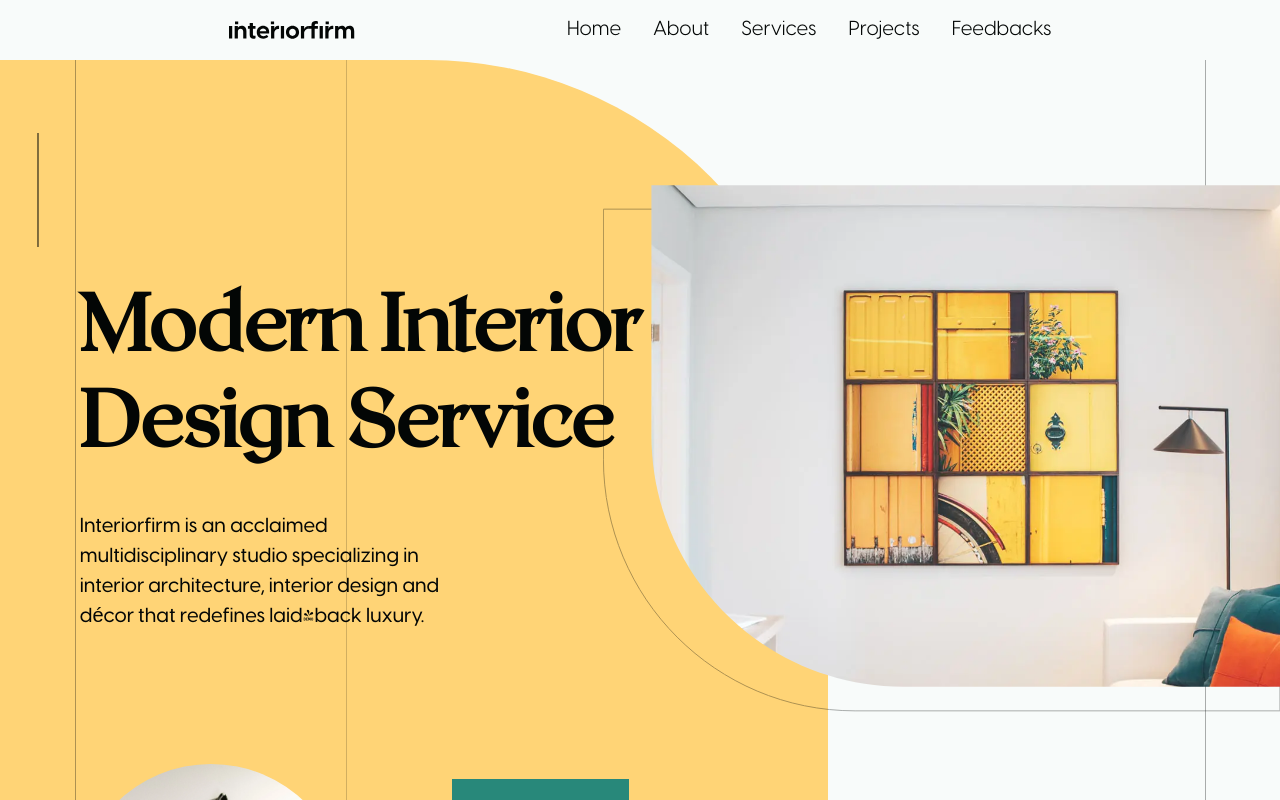
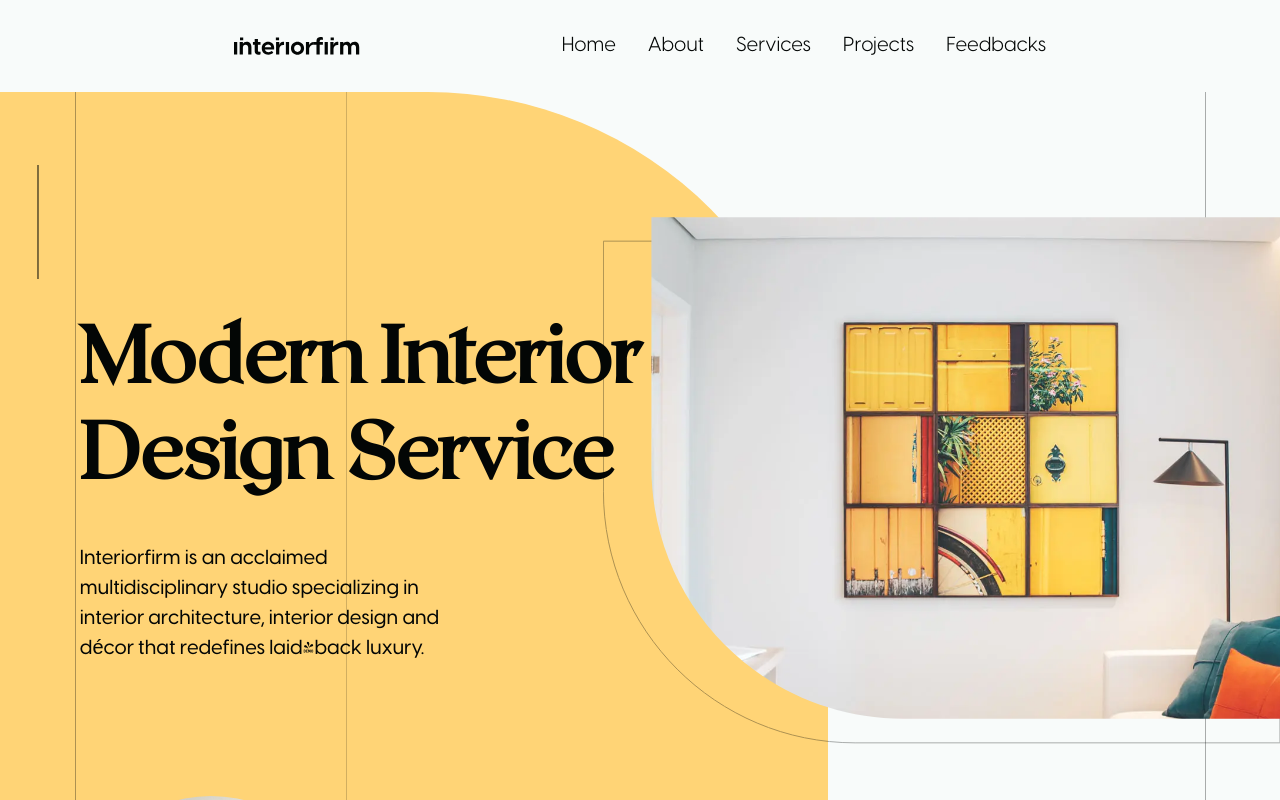
Before and after one commit to jane-ahone/interiorfirm-copy, a Next.js app: page / in a window 1280 px wide. Shown: the top 800 px of the page. Built offline with nearby package versions, Linux system fonts and the light colour scheme.

Commit message:
add padding

```diff
--- a/src/components/layout/Header/page.tsx
+++ b/src/components/layout/Header/page.tsx
@@ -10,7 +10,7 @@ const Header = () => {
   console.log("visible", isMenuVisible);
   return (
     <>
-      <header className="bg-[#F8FBFA] flex md:justify-evenly justify-between items-center p-4 font-body overflow-hidden header-links">
+      <header className="bg-[#F8FBFA] flex md:justify-evenly justify-between items-center p-8 font-body overflow-hidden header-links">
         <svg
           width="126"
           height="18"
```
